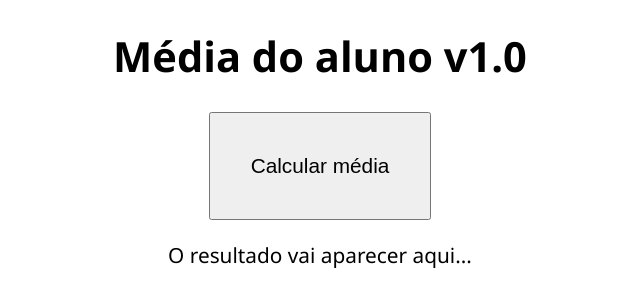
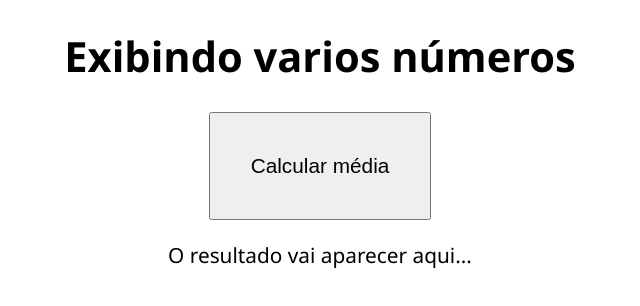
Before and after one commit to tanislaucacuengue/javascript, a plain HTML site: page _exercicios/ex008/index.html in a window 1280 px wide. Shown: the whole page, without its empty margins (320-960 px from the left). Drawn offline with Linux system fonts and the light colour scheme.

```diff
--- a/_exercicios/ex008/index.html
+++ b/_exercicios/ex008/index.html
@@ -19,7 +19,7 @@
     </style>
 </head>
 <body>
-    <h1>Média do aluno v1.0</h1>
+    <h1>Exibindo varios números</h1>
     <button onclick="opera()">Calcular média</button>
     <section id="result">
         <p>O resultado vai aparecer aqui...</p>
```
